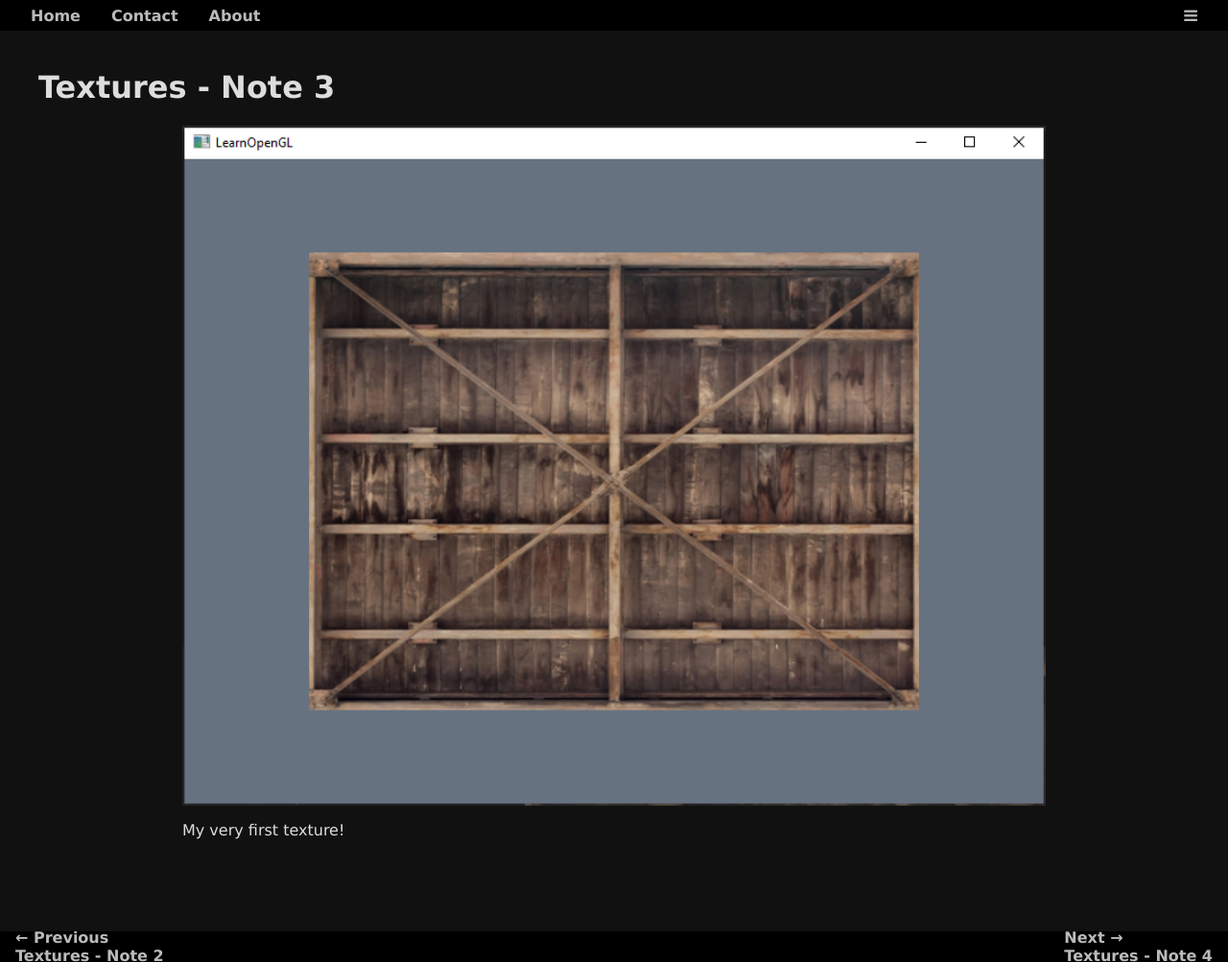
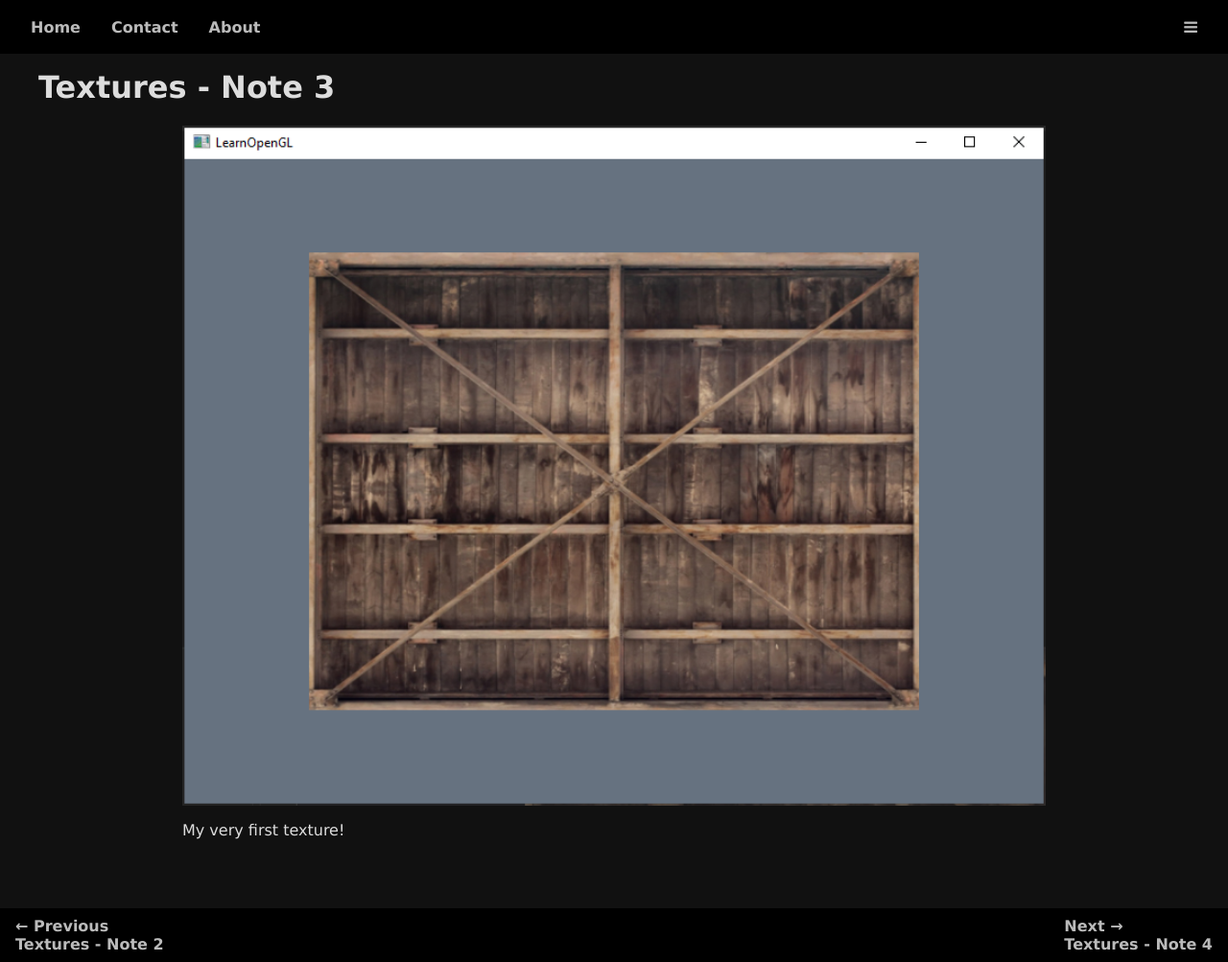
Before and after one commit to jwannamaker/LearnOpenGL, a Jekyll site: the page built from _pages/textures/notes/3.md, in a window 1280 px wide and 1003 px high. Shown: the whole window at 96% size. Built offline with Jekyll 4.4.1, drawn with Linux system fonts in a browser that asks for light colours.

Commit message:
Adjusting thickness of header and footer bars

```diff
--- a/_layouts/default.html
+++ b/_layouts/default.html
@@ -88,7 +88,7 @@
       top: 0;
       left: 0;
       right: 0;
-      height: 2rem;
+      height: 3.5rem;
       background-color: #000;
       display: flex;
       align-items: center;
@@ -151,7 +151,7 @@
       bottom: 0;
       left: 0;
       right: 0;
-      height: 2rem;
+      height: 3.5rem;
       background-color: #000;
       display: flex;
       align-items: center;
```
